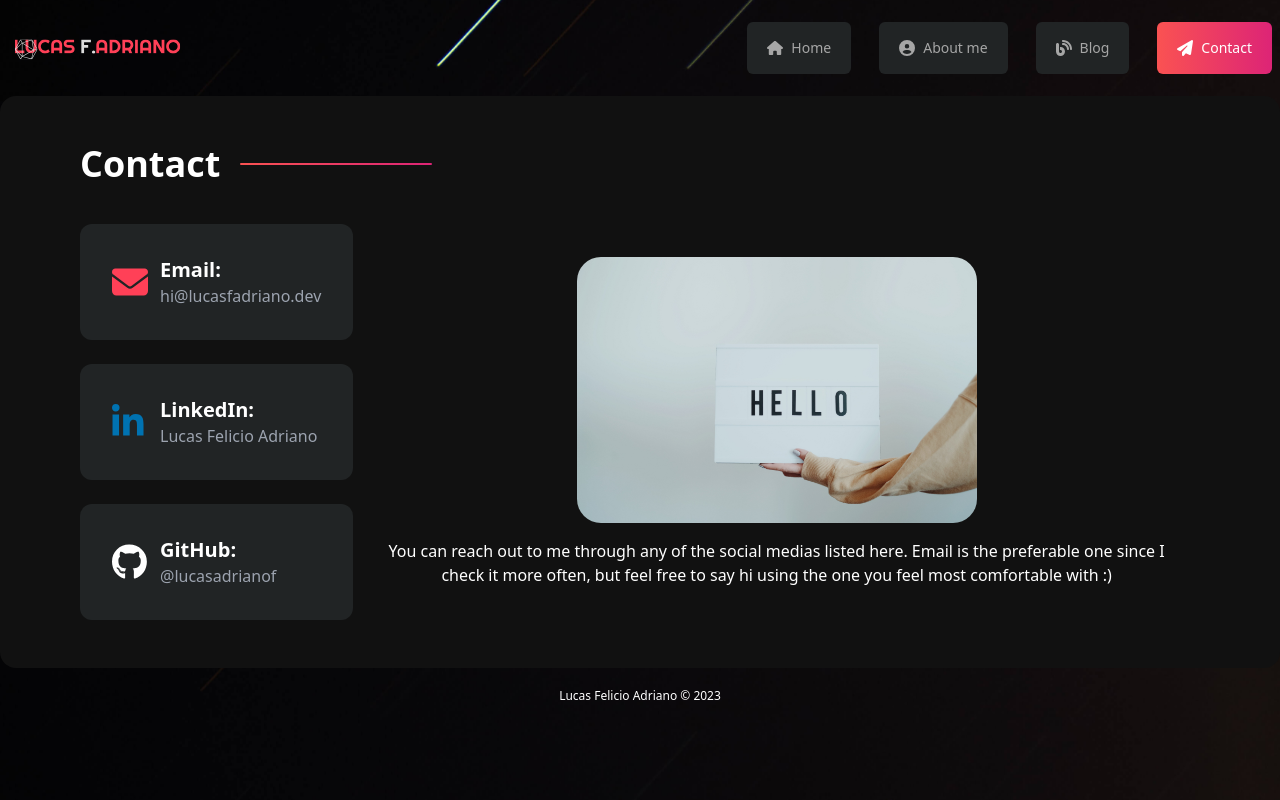
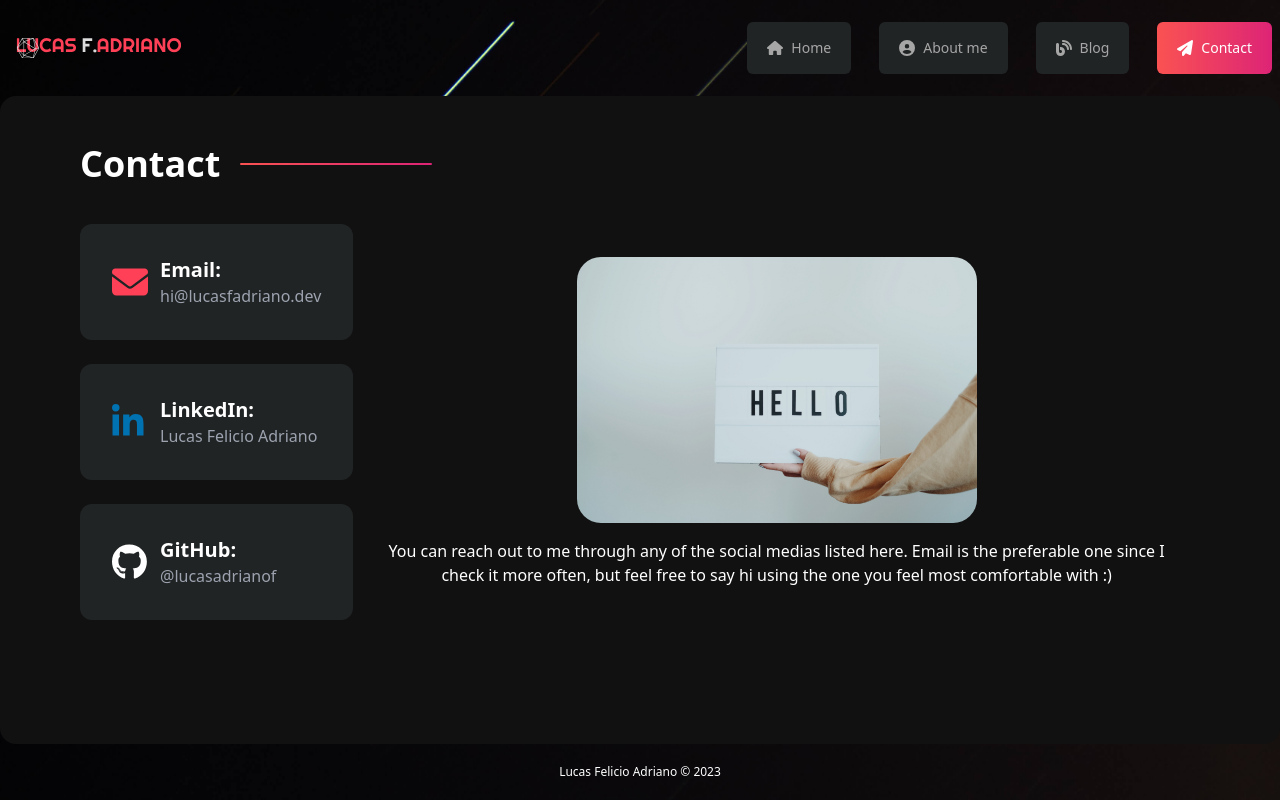
Before and after one commit to lucasadrianof/personal-blog-nextjs, a Next.js app: page /contact in a window 1280 px wide. Built offline with nearby package versions, Linux system fonts and the light colour scheme.

Commit message:
Mobile fixes (#24)
* fix: fix logo breaking on mobile

* fix: fix scroll on mobile

* fix: fixed styles on mobile

```diff
--- a/src/app/(blog)/blog/layout.tsx
+++ b/src/app/(blog)/blog/[slug]/layout.tsx
@@ -1,6 +1,6 @@
 export default function Layout({ children }: { children: React.ReactNode }) {
   return (
-    <div className="min-h-screen">
+    <div>
       <main>
         <div className="bg-[#111111] mx-auto px-5 lg:container lg:rounded-2xl md:px-10 lg:px-20">
           {children}
--- a/src/app/(blog)/blog/page.tsx
+++ b/src/app/(blog)/blog/page.tsx
@@ -5,11 +5,15 @@ export default async function Blog() {
   const allPosts = await getAllPosts()
 
   return (
-    <div className="py-4">
-      <div className="flex flex-col gap-y-4">
-        {allPosts.map((post) => (
-          <PostPreview key={post.slug} {...post} />
-        ))}
+    <div className="flex-grow">
+      <div className="bg-[#111111] mx-auto px-5 lg:container lg:rounded-2xl md:px-10 lg:px-20">
+        <div className="py-4">
+          <div className="flex flex-col gap-y-4">
+            {allPosts.map((post) => (
+              <PostPreview key={post.slug} {...post} />
+            ))}
+          </div>
+        </div>
       </div>
     </div>
   )
--- a/src/app/(blog)/contact/page.tsx
+++ b/src/app/(blog)/contact/page.tsx
@@ -4,7 +4,7 @@ import ContactBadges from '@/components/ContactBadges/ContactBadges'
 
 export default function About() {
   return (
-    <div className="lg:container lg:rounded-2xl bg-[#111111] px-4 sm:px-5 md:px-10 lg:px-20">
+    <div className="lg:container lg:rounded-2xl bg-[#111111] flex-grow px-4 sm:px-5 md:px-10 lg:px-20">
       <div>
         <div className="sm:py-12 xs:pt-0 xs:pb-12">
           <h2 className="after-effect after:left-40 mt-12 mb-10 xs:mt-6 md:mt-0">
--- a/src/app/(blog)/layout.tsx
+++ b/src/app/(blog)/layout.tsx
@@ -16,7 +16,7 @@ export default function RootLayout({
   return (
     <html lang="en">
       <head />
-      <body className="bg-cover bg-no-repeat bg-center bg-home h-full max-h-full w-full">
+      <body className="bg-cover bg-no-repeat bg-center bg-home flex flex-col h-screen max-h-screen w-full">
         <Header />
         {children}
         <Footer />
--- a/src/components/Footer/Footer.tsx
+++ b/src/components/Footer/Footer.tsx
@@ -1,6 +1,6 @@
 export default function Footer() {
   return (
-    <footer className="text-center text-white text-xs py-5">
+    <footer className="flex-shrink-0 text-center text-white text-xs py-5">
       Lucas Felicio Adriano © {new Date().getFullYear()}
     </footer>
   )
--- a/src/components/Header/Header.tsx
+++ b/src/components/Header/Header.tsx
@@ -3,12 +3,12 @@
 import { faBars, faClose } from '@fortawesome/free-solid-svg-icons'
 import { FontAwesomeIcon } from '@fortawesome/react-fontawesome'
 import cn from 'classnames'
+import Image from 'next/image'
 import Link from 'next/link'
 import { usePathname } from 'next/navigation'
 import { MouseEventHandler, useEffect, useRef, useState } from 'react'
 
 import menuData, { MenuItem } from '@/components/Header/data'
-import Logo from '@/components/Icons/Logo'
 import useClickOutside from '@/hooks/useClickOutside'
 
 interface MenuItemLink extends MenuItem {
@@ -58,11 +58,11 @@ export default function Header() {
   }, [clickedOutsideButton, clickedOutsideMenu, menuOpen])
 
   return (
-    <header className="lg:container w-full h-24 flex items-center place-content-between bg-black lg:bg-transparent">
+    <header className="lg:container w-full h-24 flex flex-shrink-0 items-center place-content-between bg-black lg:bg-transparent">
       <div className="flex grow justify-between items-center px-4">
         <div>
           <Link href="/">
-            <Logo className="w-48 h-8" />
+            <Image alt="logo.svg" src="/logo.svg" height={32} width={192} />
           </Link>
         </div>
         <div className="flex items-center lg:hidden">
```
Also changed, not shown: public/logo-transparent.svg (deleted), public/logo.svg (added).
